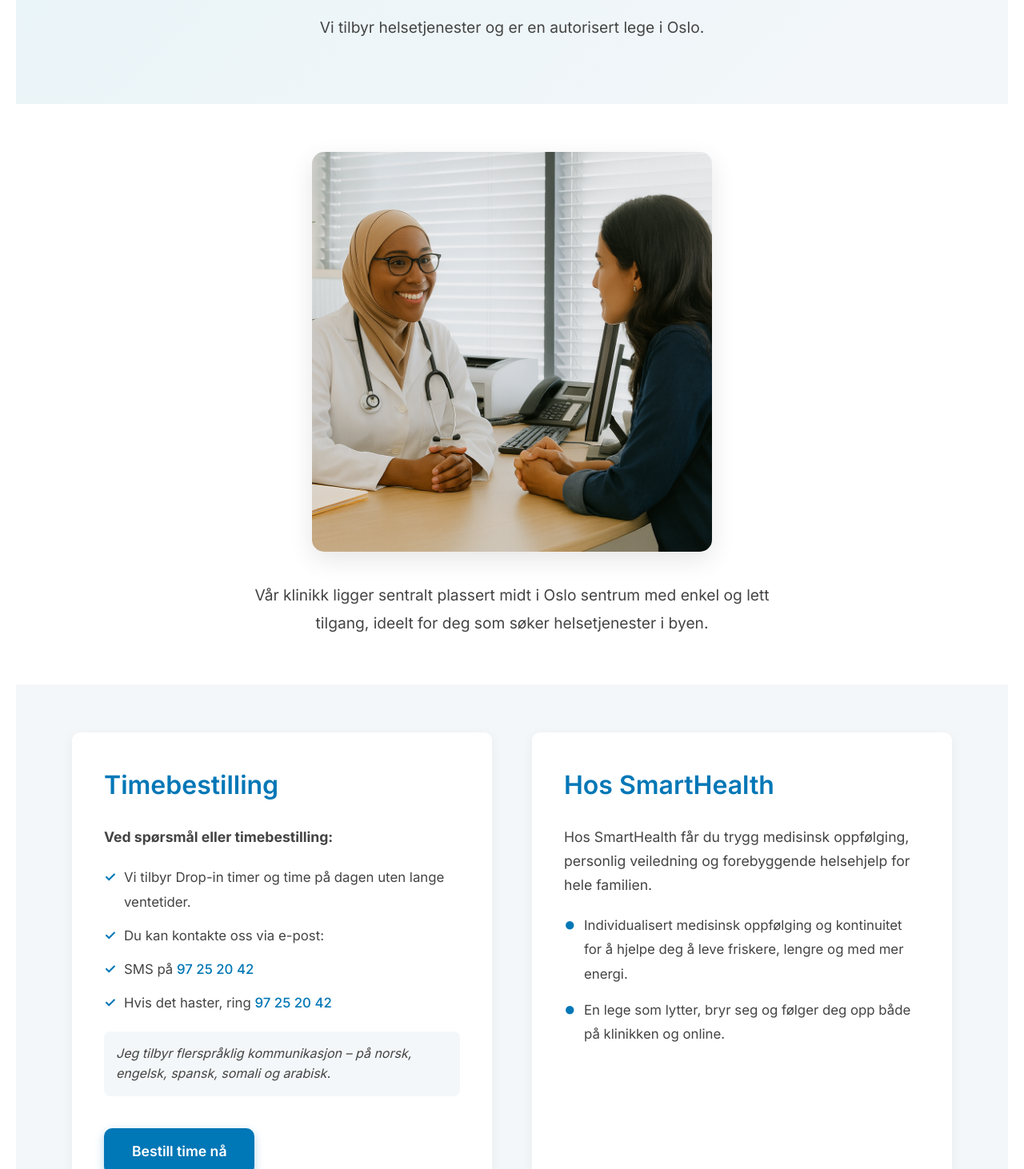
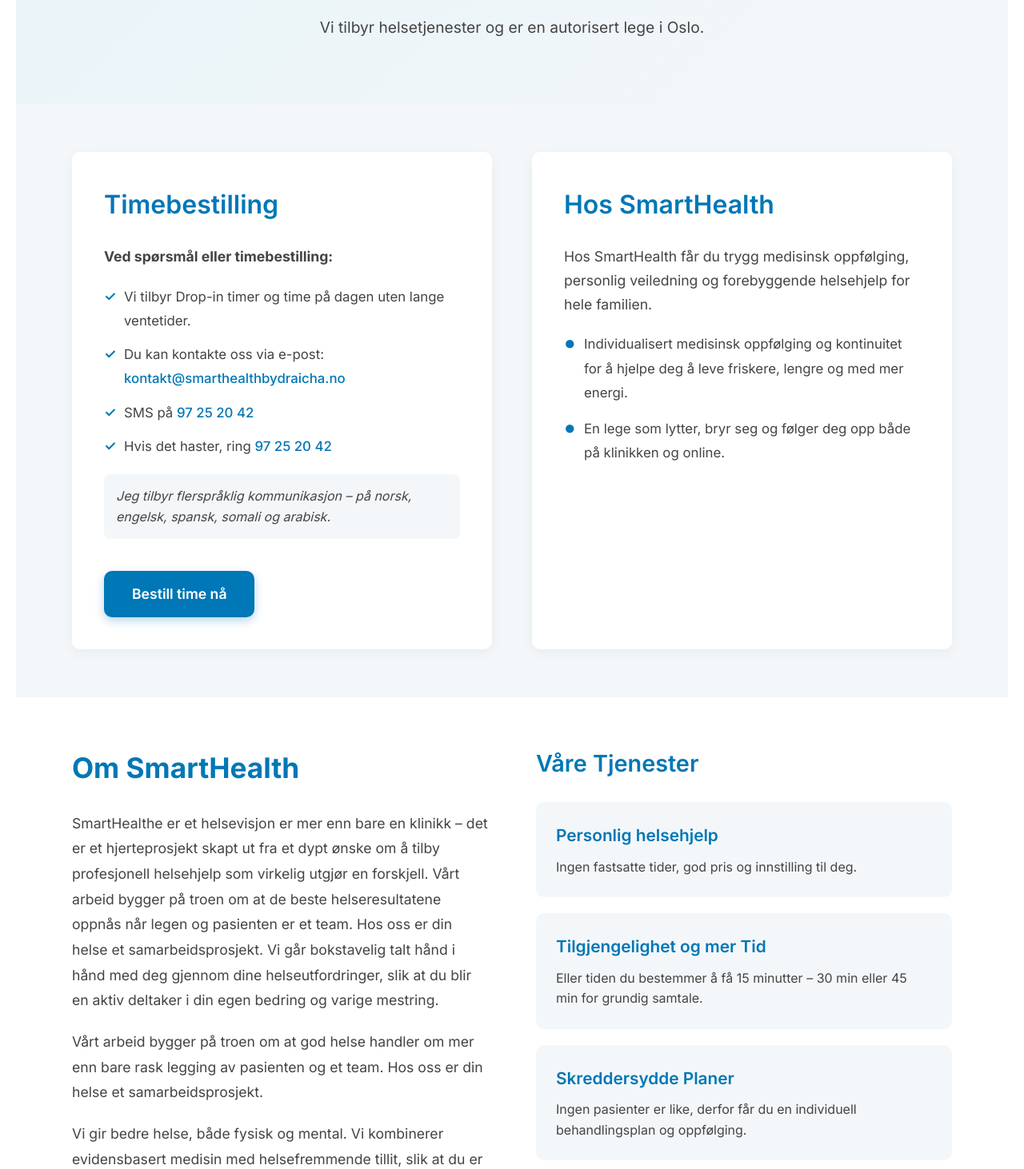
Before and after one commit to aichaib1228-beep/smarthealth-website, a Next.js app: page / in a window 1280 px wide. Shown: the part 468-1930 px from the top of the page at 80% size. Built offline with nearby package versions, Linux system fonts and the light colour scheme.

Commit message:
Remove doctor image section and update text
Removed doctor image section and updated text in various sections for clarity and accuracy.

```diff
--- a/app/page.js
+++ b/app/page.js
@@ -1,5 +1,4 @@
 import Link from "next/link";
-import Image from "next/image";
 
 export default function Home() {
   return (
@@ -21,25 +20,6 @@
         </div>
       </section>
 
-      {/* DOCTOR IMAGE SECTION */}
-      <section className="doctor-intro-section">
-        <div className="doctor-intro-container">
-          <div className="doctor-image-wrapper">
-            <Image
-              src="/doctor-1.png"
-              alt="Dr. Aicha i konsultasjon"
-              width={500}
-              height={500}
-              className="doctor-intro-image"
-            />
-          </div>
-          <p className="doctor-intro-text">
-            Vår klinikk ligger sentralt plassert midt i Oslo sentrum med enkel og lett tilgang,
-            ideelt for deg som søker helsetjenester i byen.
-          </p>
-        </div>
-      </section>
-
       {/* MAIN CONTENT SECTION */}
       <section className="main-content-section">
         <div className="content-grid">
@@ -53,7 +33,7 @@
               </p>
               <ul className="info-list">
                 <li>Vi tilbyr Drop-in timer og time på dagen uten lange ventetider.</li>
-                <li>Du kan kontakte oss via e-post: <a href="mailto:info@draicha.no" className="text-link"></a></li>
+                <li>Du kan kontakte oss via e-post: <a href="mailto:info@draicha.no" className="text-link">kontakt@smarthealthbydraicha.no</a></li>
                 <li>SMS på <a href="sms:+4797252042" className="text-link">97 25 20 42</a></li>
                 <li>Hvis det haster, ring <a href="tel:+4797252042" className="text-link">97 25 20 42</a></li>
               </ul>
@@ -91,9 +71,9 @@
           <div className="about-text-column">
             <h2 className="section-title-home">Om SmartHealth</h2>
             <p className="about-paragraph">
-              SmartHealth er et helsekonsept som er mer enn bare en klinikk – det er et
-              hjerteprosjekt skapt ut fra et dypt ønske om å tilby profesjonell, personlig
-              og moderne helsehjelp.
+              SmartHealthe er et helsevisjon er mer enn bare en klinikk – det er et hjerteprosjekt skapt ut fra et dypt ønske om å tilby profesjonell helsehjelp som virkelig utgjør en forskjell.
+Vårt arbeid bygger på troen om at de beste helseresultatene oppnås når legen og pasienten er et team. Hos oss er din helse et samarbeidsprosjekt.
+Vi går bokstavelig talt hånd i hånd med deg gjennom dine helseutfordringer, slik at du blir en aktiv deltaker i din egen bedring og varige mestring.
             </p>
             <p className="about-paragraph">
               Vårt arbeid bygger på troen om at god helse handler om mer enn bare rask
@@ -116,7 +96,7 @@
 
             <div className="service-item-home">
               <h4>Tilgjengelighet og mer Tid</h4>
-              <p>Lengre tid enn 15 minutter – 30 min eller 45 min for grundig samtale.</p>
+              <p>Eller tiden du bestemmer å få 15 minutter – 30 min eller 45 min for grundig samtale.</p>
             </div>
 
             <div className="service-item-home">
@@ -126,18 +106,10 @@
 
             <div className="service-item-home">
               <h4>Sammenhengende Kontakt</h4>
-              <p>Oppnå trygghet og stabilitet med en fast lege som kjenner deg og din historikk.</p>
+              <p>Oppnå trygghet og stabilitet med en lege som kjenner deg og din historikk.</p>
             </div>
 
-            <div className="doctor-image-bottom">
-              <Image
-                src="/doctor-2.png"
-                alt="Dr. Aicha ved datamaskinen"
-                width={400}
-                height={400}
-                className="doctor-bottom-image"
-              />
-            </div>
+
           </div>
         </div>
       </section>
```
